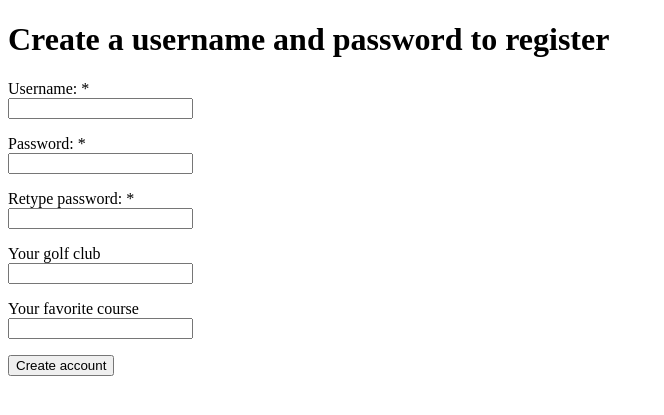
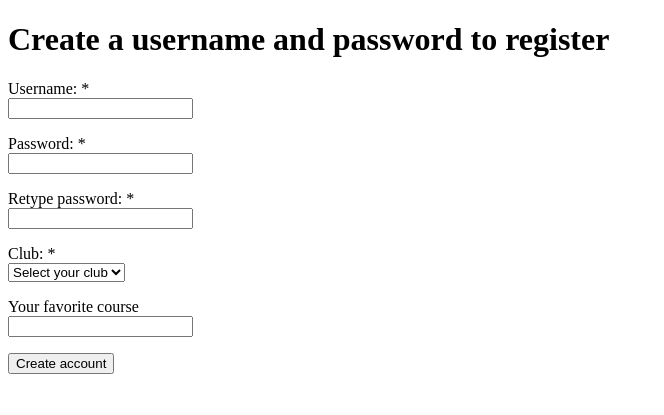
Before and after one commit to akuraunio/golf-game-tracker, a Flask app: page /register in a window 1280 px wide. Shown: the top 415 px of the page, without its empty margins (0-664 px from the left). Run offline with Flask 3, Linux system fonts and the light colour scheme; data that the repository does not hold is empty.

Commit message:
add clubs as separate preopopulated table

```diff
--- a/app.py
+++ b/app.py
@@ -21,7 +21,10 @@ def index():
 
     if "username" in session:
         rows = db.query(
-            "SELECT club, favorite_course FROM users WHERE username = ?",
+            """
+            SELECT clubs.name, users.favorite_course
+            FROM users JOIN clubs ON users.club_id=clubs.id
+            WHERE users.username = ?""",
             [session["username"]],
         )
         if rows:
@@ -55,7 +58,8 @@ def index():
 
 @app.route("/register")
 def register():
-    return render_template("register.html")
+    clubs = db.get_clubs()
+    return render_template("register.html", clubs=clubs)
 
 
 @app.route("/create_user", methods=["POST"])
@@ -63,7 +67,8 @@ def create():
     username = request.form["username"]
     password1 = request.form["password1"]
     password2 = request.form["password2"]
-    club = request.form["club"]
+    club_name = request.form["club"]
+    club = db.get_club_id(club_name)
     favorite_course = request.form["favorite_course"]
     handicap = 54  # initial handicap is always 54
 
@@ -76,7 +81,7 @@ def create():
     password_hash = generate_password_hash(password1)
 
     try:
-        sql = "INSERT INTO users (username, password_hash, club, favorite_course, handicap) VALUES (?, ?, ?, ?, ?)"
+        sql = "INSERT INTO users (username, password_hash, club_id, favorite_course, handicap) VALUES (?, ?, ?, ?, ?)"
         db.execute(sql, [username, password_hash, club, favorite_course, handicap])
     except sqlite3.IntegrityError:
         return "Error: Username is already taken"
@@ -114,12 +119,13 @@ def logout():
 @app.route("/update_profile", methods=["POST"])
 def update_profile():
     check_csrf()
-    club = request.form["club"]
+    club_name = request.form["club"]
+    club = db.get_club_id(club_name)
     favorite = request.form["favorite_course"]
     row = db.query("SELECT id FROM users WHERE username = ?", [session["username"]])
     user_id = row[0][0]
     db.execute(
-        "UPDATE users SET club = ?, favorite_course = ? WHERE id = ?",
+        "UPDATE users SET club_id = ?, favorite_course = ? WHERE id = ?",
         [club if club else None, favorite if favorite else None, user_id],
     )
     return redirect("/")
@@ -157,15 +163,19 @@ def add_round(course_id):
 @app.route("/add_course", methods=["GET", "POST"])
 def add_course():
     if request.method == "GET":
-        return render_template("add_course.html")
+        clubs = db.get_clubs()
+        return render_template("add_course.html", clubs=clubs)
 
     check_csrf()
     course_name = request.form["course_name"]
     par = request.form["par"]
+    club_name = request.form["club"]
+    club = db.get_club_id(club_name)
+
     user_id = db.get_user_id(session["username"])
 
-    sql = "INSERT INTO courses (user_id, name, par) VALUES (?, ?, ?)"
-    db.execute(sql, [user_id, course_name, par])
+    sql = "INSERT INTO courses (user_id, club_id, name, par) VALUES (?, ?, ?, ?)"
+    db.execute(sql, [user_id, club, course_name, par])
     return redirect("/")
 
 
@@ -179,11 +189,15 @@ def search():
 @app.route("/profile/<username>")
 def profile(username):
     user_info = db.query(
-        "SELECT club, favorite_course, handicap FROM users WHERE username = ?",
+        """
+            SELECT clubs.name, users.favorite_course, users.handicap
+            FROM users JOIN clubs ON users.club_id=clubs.id
+            WHERE users.username = ?""",
         [username],
     )
     user_id = db.get_user_id(username)
     rounds = db.get_player_rounds(user_id)
+    clubs = db.get_clubs()
 
     own_profile = username == session["username"]
 
@@ -193,6 +207,7 @@ def profile(username):
         "profile.html",
         username=username,
         club=club,
+        clubs=clubs,
         favorite_course=favorite_course,
         handicap=handicap,
         rounds=rounds,
--- a/db.py
+++ b/db.py
@@ -57,3 +57,24 @@ def get_course_name(course_id):
         return None
     else:
         return course_name[0][0]
+
+
+def get_club_name(club_id):
+    club_name = query("SELECT name FROM clubs WHERE id = ?", [club_id])
+    if not club_name:
+        return None
+    else:
+        return club_name[0][0]
+
+
+def get_clubs():
+    rows = query("SELECT id, name from clubs")
+    return rows
+
+
+def get_club_id(name):
+    club_id = query("SELECT id FROM clubs WHERE name = ?", [name])
+    if not club_id:
+        return None
+    else:
+        return club_id[0][0]
--- a/schema.sql
+++ b/schema.sql
@@ -1,15 +1,21 @@
+CREATE TABLE clubs (
+    id INTEGER PRIMARY KEY,
+    name TEXT UNIQUE NOT NULL
+);
+
 CREATE TABLE users (
     id INTEGER PRIMARY KEY,
     username TEXT UNIQUE NOT NULL,
     password_hash TEXT NOT NULL,
-    club TEXT,
+    club_id INTEGER NOT NULL REFERENCES clubs(id),
     favorite_course TEXT,
     handicap REAL NOT NULL
 );
 
 CREATE TABLE courses (
     id INTEGER PRIMARY KEY,
-    user_id INTEGER REFERENCES users(id),
+    user_id INTEGER NOT NULL REFERENCES users(id),
+    club_id INTEGER NOT NULL REFERENCES clubs(id),
     name TEXT UNIQUE NOT NULL,
     par INTEGER NOT NULL
 );
--- a/templates/register.html
+++ b/templates/register.html
@@ -28,8 +28,13 @@
         <input id="password2" type="password" name="password2" required />
       </p>
       <p>
-        <label for="club">Your golf club</label><br />
-        <input id="club" type="text" name="club" />
+        <label for="club_name">Club: *</label><br />
+        <select id="club_name" name="club_name" required>
+          <option value="" disabled selected>Select your club</option>
+          {% for club in clubs %}
+          <option value="{{ club.id }}">{{ club.name }}</option>
+          {% endfor %}
+        </select>
       </p>
       <p>
         <label for="favorite_course">Your favorite course</label><br />
```
Also changed, not shown: initialize_database.py (+13 -0 lines), templates/add_course.html (+9 -0 lines), templates/profile.html (+7 -2 lines).
